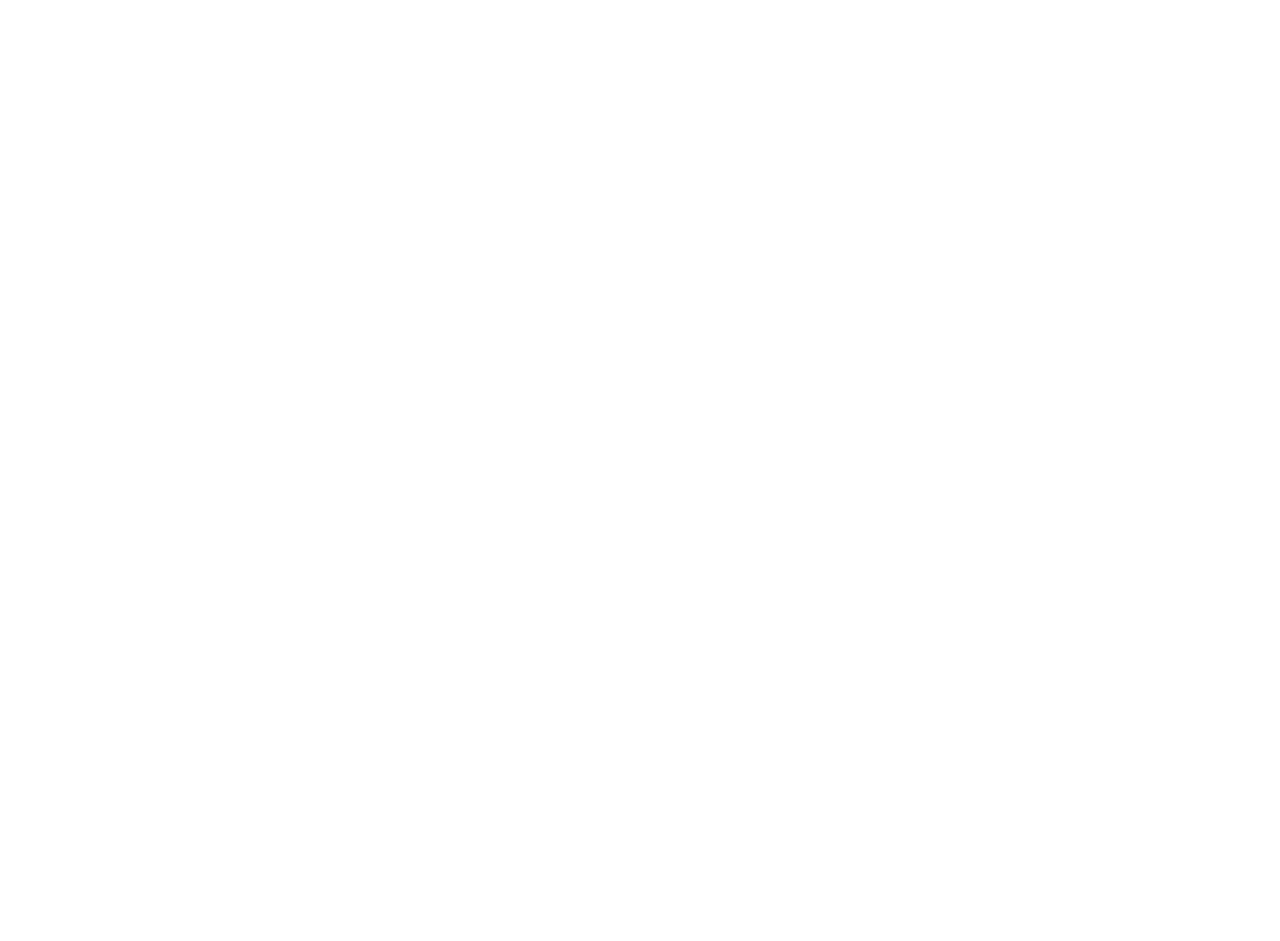
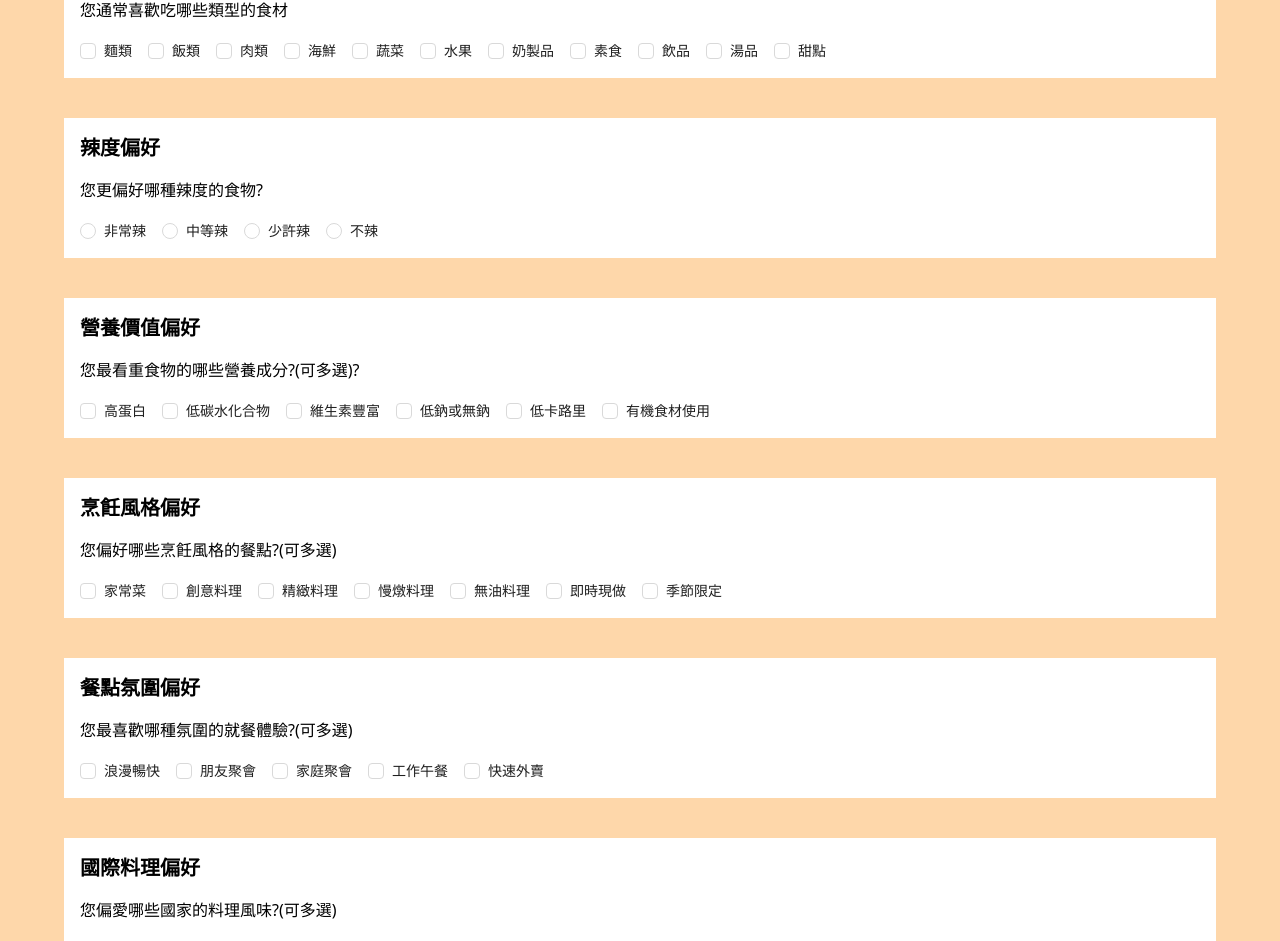
Before and after one commit to jiweihong0/Rubyeats, a Vue app: page /recommand-setting in a window 1280 px wide. Before the commit this address had no page. Shown: the part 150-1091 px from the top of the page. Before the commit the page ends 800 px from the top, so only its background shows below. Built offline with nearby package versions, Linux system fonts and the light colour scheme.

Commit message:
feat: add set recommandation page.

```diff
--- a/components.d.ts
+++ b/components.d.ts
@@ -8,7 +8,11 @@
 declare module 'vue' {
   export interface GlobalComponents {
     AButton: typeof import('ant-design-vue/es')['Button']
+    ACheckbox: typeof import('ant-design-vue/es')['Checkbox']
+    ACheckboxGroup: typeof import('ant-design-vue/es')['CheckboxGroup']
     AInput: typeof import('ant-design-vue/es')['Input']
+    ARadio: typeof import('ant-design-vue/es')['Radio']
+    ARadioGroup: typeof import('ant-design-vue/es')['RadioGroup']
     ATag: typeof import('ant-design-vue/es')['Tag']
     ATextarea: typeof import('ant-design-vue/es')['Textarea']
     AUpload: typeof import('ant-design-vue/es')['Upload']
@@ -22,6 +26,7 @@
     MealsEditForm: typeof import('./src/components/form/MealsEditForm.vue')['default']
     OrderCard: typeof import('./src/components/card/orderCard.vue')['default']
     OrderForm: typeof import('./src/components/form/OrderForm.vue')['default']
+    RecommandCard: typeof import('./src/components/card/RecommandCard.vue')['default']
     RestaurantAndMealCard: typeof import('./src/components/card/restaurantAndMealCard.vue')['default']
     RestaurantEditForm: typeof import('./src/components/form/RestaurantEditForm.vue')['default']
     RestaurantGrid: typeof import('./src/components/list/restaurantGrid.vue')['default']
--- /dev/null
+++ b/src/components/card/RecommandCard.vue
@@ -0,0 +1,17 @@
+<template>
+  <div class="flex flex-col gap-4 p-4 bg-white">
+    <h2 class="text-xl font-bold">{{ props.title }}</h2>
+    <span>{{ props.describe }}</span>
+    <div>
+      <slot></slot>
+    </div>
+  </div>
+</template>
+
+<script lang="ts" setup>
+  const props = defineProps<{
+    title: string;
+    describe: string;
+  }>();
+
+</script>
--- a/src/router/index.ts
+++ b/src/router/index.ts
@@ -10,6 +10,7 @@
 import MealOrderPage from "../views/restaurants/MealOrderPage.vue";
 import ClientOrdersPage from "../views/restaurants/ClientOrdersPage.vue";
 import CartPage from "../views/restaurants/Cart.vue";
+import RecommandSettingPage from "../views/RecommandSetting.vue";
 
 const routes = [
     {
@@ -31,6 +32,11 @@
         path: "/Userlogin",
         name: "Userlogin",
         component: UserloginPage,
+    },
+    {
+        path: "/recommand-setting",
+        name: "RecommandSetting",
+        component: RecommandSettingPage,
     },
     {
         path: "/vendor/restaurant/edit/:id",
--- /dev/null
+++ b/src/views/RecommandSetting.vue
@@ -0,0 +1,119 @@
+<template>
+  <div>
+    <div class="flex justify-center">
+      <router-link to="/restaurants" class="btn btn-primary">
+        返回
+      </router-link>
+    </div>
+    <div class="flex flex-col w-full h-full gap-10 p-16 bg-orange-200">
+
+      <RecommandCard title="食材種類偏好" describe="您通常喜歡吃哪些類型的食材">
+        <a-checkbox-group v-model:value="foodType">
+          <a-checkbox value="麵類">麵類</a-checkbox>
+          <a-checkbox value="飯類">飯類</a-checkbox>
+          <a-checkbox value="肉類">肉類</a-checkbox>
+          <a-checkbox value="海鮮">海鮮</a-checkbox>
+          <a-checkbox value="蔬菜">蔬菜</a-checkbox>
+          <a-checkbox value="水果">水果</a-checkbox>
+          <a-checkbox value="奶製品">奶製品</a-checkbox>
+          <a-checkbox value="素食">素食</a-checkbox>
+          <a-checkbox value="飲品">飲品</a-checkbox>
+          <a-checkbox value="湯品">湯品</a-checkbox>
+          <a-checkbox value="甜點">甜點</a-checkbox>
+        </a-checkbox-group>
+      </RecommandCard>
+
+      <RecommandCard title="辣度偏好" describe="您更偏好哪種辣度的食物?">
+        <a-radio-group v-model:value="spicyLevel">
+          <a-radio value="非常辣">非常辣</a-radio>
+          <a-radio value="中等辣">中等辣</a-radio>
+          <a-radio value="少許辣">少許辣</a-radio>
+          <a-radio value="不辣">不辣</a-radio>
+        </a-radio-group>
+      </RecommandCard>
+
+      <RecommandCard title="營養價值偏好" describe="您最看重食物的哪些營養成分?(可多選)?">
+          <a-checkbox-group v-model:value="nutritions">
+            <a-checkbox value="高蛋白">高蛋白</a-checkbox>
+            <a-checkbox value="低碳水化合物">低碳水化合物</a-checkbox>
+            <a-checkbox value="維生素豐富">維生素豐富</a-checkbox>
+            <a-checkbox value="低鈉或無鈉">低鈉或無鈉</a-checkbox>
+            <a-checkbox value="低卡路里">低卡路里</a-checkbox>
+          <a-checkbox value="有機食材使用">有機食材使用</a-checkbox>
+        </a-checkbox-group>
+      </RecommandCard>
+
+      <RecommandCard title="烹飪風格偏好" describe="您偏好哪些烹飪風格的餐點?(可多選)">
+        <a-checkbox-group v-model:value="cookingStyle">
+          <a-checkbox value="家常菜">家常菜</a-checkbox>
+          <a-checkbox value="創意料理">創意料理</a-checkbox>
+          <a-checkbox value="精緻料理">精緻料理</a-checkbox>
+          <a-checkbox value="慢燉料理">慢燉料理</a-checkbox>
+          <a-checkbox value="無油料理">無油料理</a-checkbox>
+          <a-checkbox value="即時現做">即時現做</a-checkbox>
+          <a-checkbox value="季節限定">季節限定</a-checkbox>
+        </a-checkbox-group>
+      </RecommandCard>
+
+      <RecommandCard title="餐點氛圍偏好" describe="您最喜歡哪種氛圍的就餐體驗?(可多選)">
+        <a-checkbox-group v-model:value="atmosphere">
+          <a-checkbox value="浪漫暢快">浪漫暢快</a-checkbox>
+          <a-checkbox value="朋友聚會">朋友聚會</a-checkbox>
+          <a-checkbox value="家庭聚會">家庭聚會</a-checkbox>
+          <a-checkbox value="工作午餐">工作午餐</a-checkbox>
+          <a-checkbox value="快速外賣">快速外賣</a-checkbox>
+        </a-checkbox-group>
+      </RecommandCard>
+
+      <RecommandCard title="國際料理偏好" describe="您偏愛哪些國家的料理風味?(可多選)">
+        <a-checkbox-group v-model:value="internationalCookingStyle">
+          <a-checkbox value="中式料理">中式料理</a-checkbox>
+          <a-checkbox value="西式料理">西式料理</a-checkbox>
+          <a-checkbox value="日式料理">日式料理</a-checkbox>
+          <a-checkbox value="印度料理">印度料理</a-checkbox>
+          <a-checkbox value="韓式料理">韓式料理</a-checkbox>
+        </a-checkbox-group>
+      </RecommandCard>
+
+      <div class="flex justify-center">
+        <button
+          class="p-6 py-2 text-white bg-orange-600 rounded"
+          @click="handleStartRecommand"
+         >
+          開始推薦
+        </button>
+      </div>
+
+    </div>
+  </div>
+</template>
+
+<script lang="ts" setup>
+import { ref } from "vue";
+import RecommandCard from "../components/card/RecommandCard.vue";
+import getRecommandation from "../utils/getRecommandation"
+
+
+  const foodType = ref<string[]>([]);
+  const spicyLevel = ref<string>("1");
+  const nutritions = ref<string[]>([]);
+  const cookingStyle = ref<string[]>([]);
+  const atmosphere = ref<string[]>([]);
+  const internationalCookingStyle = ref<string[]>([]);
+
+  const handleStartRecommand = () => {
+    console.log({
+      foodType: foodType.value,
+      spicyLevel: spicyLevel.value,
+      nutritions: nutritions.value,
+      cookingStyle: cookingStyle.value,
+      atmosphere: atmosphere.value,
+      internationalCookingStyle: internationalCookingStyle.value,
+    });
+
+    const recommandation = getRecommandation();
+    console.log(recommandation);
+
+  };
+
+</script>
--- a/src/views/restaurants/index.vue
+++ b/src/views/restaurants/index.vue
@@ -1,7 +1,8 @@
 <template>
     <Layout>
-        <div class="w-1/3">
+        <div class="flex justify-between w-full">
           <a-input placeholder="餐廳名稱" />
+            <a-button type="link" href="/recommand-setting">設定推薦</a-button>
         </div>
         <div class="flex flex-col gap-y-4">
           <RestaurantList title="推薦專區" :restaurants="restaurants" />
```
